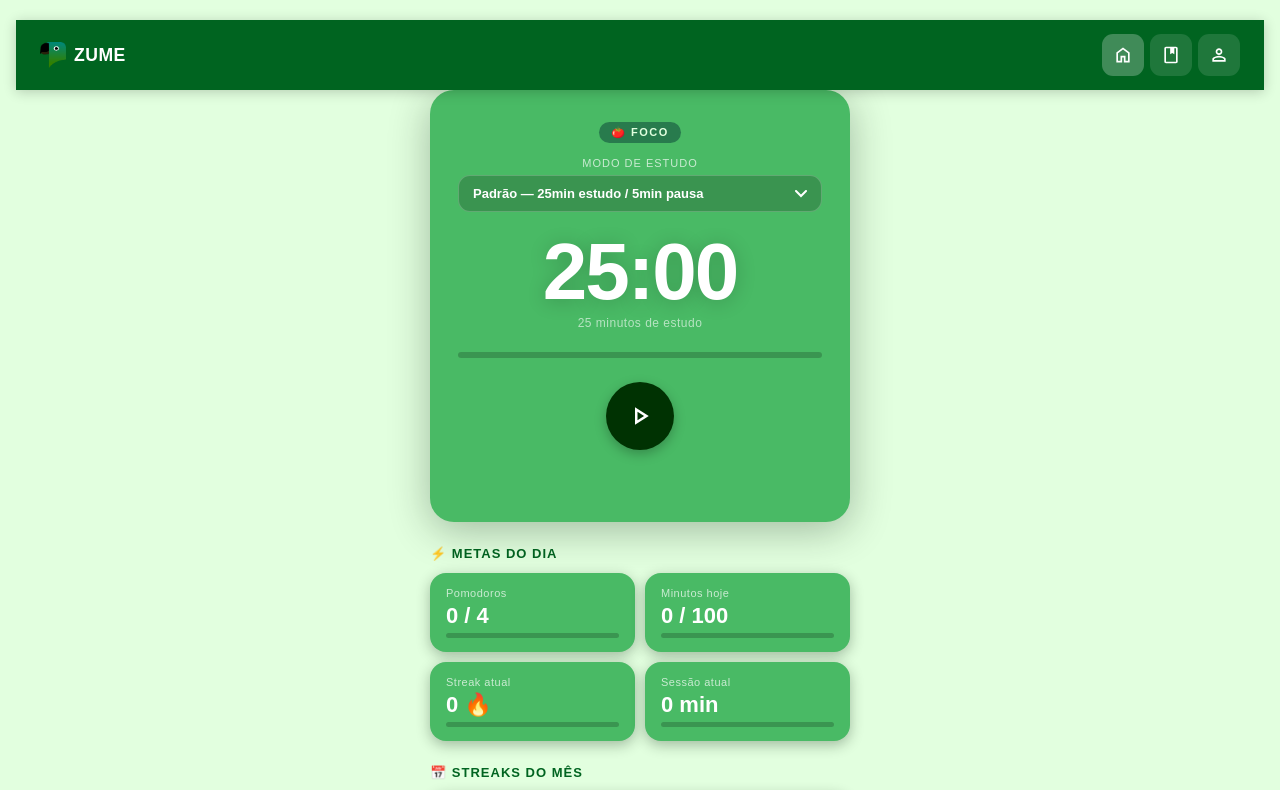
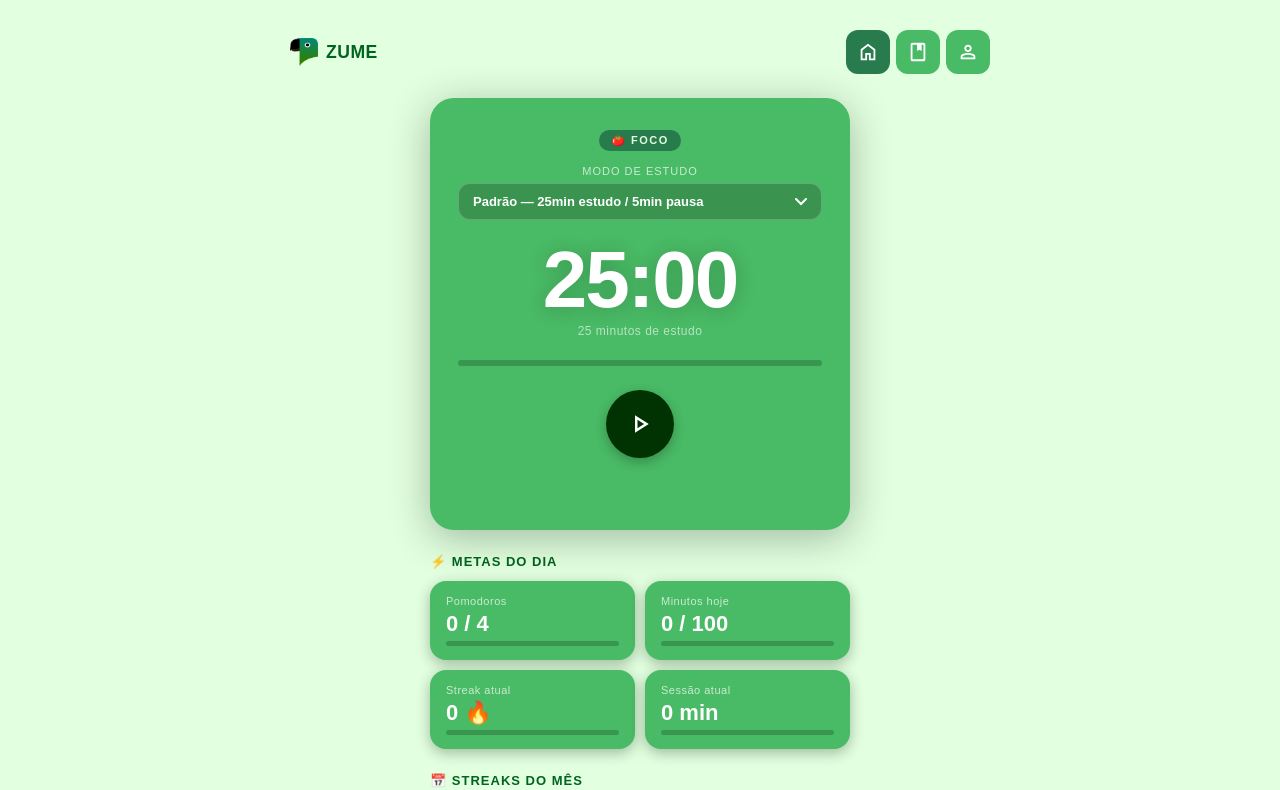
Before and after one commit to sam77g/ZUME, a React (Vite) app in the folder zume-frontend/: page /pomodoro in a window 1280 px wide. Shown: the top 790 px of the page. Built offline with nearby package versions, Linux system fonts and the light colour scheme; no server answers; sample sign-in values are in the browser's storage; a web font is replaced by a local one.

Commit message:
fix : timer roda mesmo mudando de página

```diff
--- a/zume-frontend/src/App.jsx
+++ b/zume-frontend/src/App.jsx
@@ -1,22 +1,32 @@
-import { Routes, Route, Navigate } from "react-router-dom";
+import { Routes, Route, Navigate, useLocation } from "react-router-dom";
 import ProtectedRoute from "./components/ProtectedRoute";
 import Login from "./pages/Login";
 import Pomodoro from "./pages/Pomodoro";
 import Conta from "./pages/Conta";
 import EstudoIA from "./pages/EstudoIA";
+import { getToken } from "./lib/auth";
 
 export default function App() {
+  const location = useLocation();
+  const logado = !!getToken();
+  const naPomodoro = location.pathname === "/pomodoro";
+
   return (
+    <>
+      {/* Pomodoro fica sempre montado (uma vez logado) para o timer nunca
+          reiniciar ao trocar de página — só escondemos com CSS. */}
+      {logado && (
+        <div style={{ display: naPomodoro ? "contents" : "none" }}>
+          <Pomodoro />
+        </div>
+      )}
+
       <Routes>
         <Route path="/" element={<Navigate to="/login" replace />} />
         <Route path="/login" element={<Login />} />
         <Route
           path="/pomodoro"
-        element={
-          <ProtectedRoute>
-            <Pomodoro />
-          </ProtectedRoute>
-        }
+          element={<ProtectedRoute>{null}</ProtectedRoute>}
         />
         <Route
           path="/conta"
@@ -36,5 +46,6 @@ export default function App() {
         />
         <Route path="*" element={<Navigate to="/login" replace />} />
       </Routes>
+    </>
   );
 }
--- a/zume-frontend/src/components/Navbar.css
+++ b/zume-frontend/src/components/Navbar.css
@@ -41,3 +41,34 @@
 .nav-links a:hover { background: rgba(255, 255, 255, 0.25); transform: scale(1.06); }
 .nav-links a.active { background: rgba(255, 255, 255, 0.25); }
 .nav-links img { width: 20px; height: 20px; }
+
+/* ── variante light (visual original do Pomodoro) ─────────── */
+.navbar--light {
+  max-width: 700px;
+  background: transparent;
+  box-shadow: none;
+  padding: 10px 0 24px;
+  position: static;
+}
+
+.navbar--light .nav-logo {
+  color: var(--verde-deep, rgb(0, 100, 32));
+  font-weight: 700;
+}
+
+.navbar--light .nav-logo img { width: 28px; height: 28px; }
+
+.navbar--light .nav-links a {
+  width: 44px;
+  height: 44px;
+  border-radius: 12px;
+  background: var(--verde-main, #49BA65);
+}
+
+.navbar--light .nav-links a:hover {
+  background: var(--verde-escuro, #287B4D);
+  transform: scale(1.08);
+}
+
+.navbar--light .nav-links a.active { background: var(--verde-escuro, #287B4D); }
+.navbar--light .nav-links img { width: 22px; height: 22px; }
--- a/zume-frontend/src/components/Navbar.jsx
+++ b/zume-frontend/src/components/Navbar.jsx
@@ -1,12 +1,12 @@
 import { Link, useLocation } from "react-router-dom";
 import "./Navbar.css";
 
-export default function Navbar() {
+export default function Navbar({ variant = "solid" }) {
   const location = useLocation();
   const isActive = (path) => location.pathname === path;
 
   return (
-    <nav className="navbar">
+    <nav className={`navbar${variant === "light" ? " navbar--light" : ""}`}>
       <Link to="/pomodoro" className="nav-logo">
         <img src="/assets/path58.png" alt="ZUME" />
         ZUME
--- a/zume-frontend/src/pages/Pomodoro.jsx
+++ b/zume-frontend/src/pages/Pomodoro.jsx
@@ -386,7 +386,7 @@ export default function Pomodoro() {
 
   return (
     <div className={`pomodoro-page${emPausa ? " modo-pausa" : ""}`}>
-      <Navbar />
+      <Navbar variant="light" />
       <div className="pomodoro-container">
         <span className="badge-modo">{emPausa ? "☕ PAUSA" : "🍅 FOCO"}</span>
 
```
Lines whose indentation alone changed are shown as unchanged.
